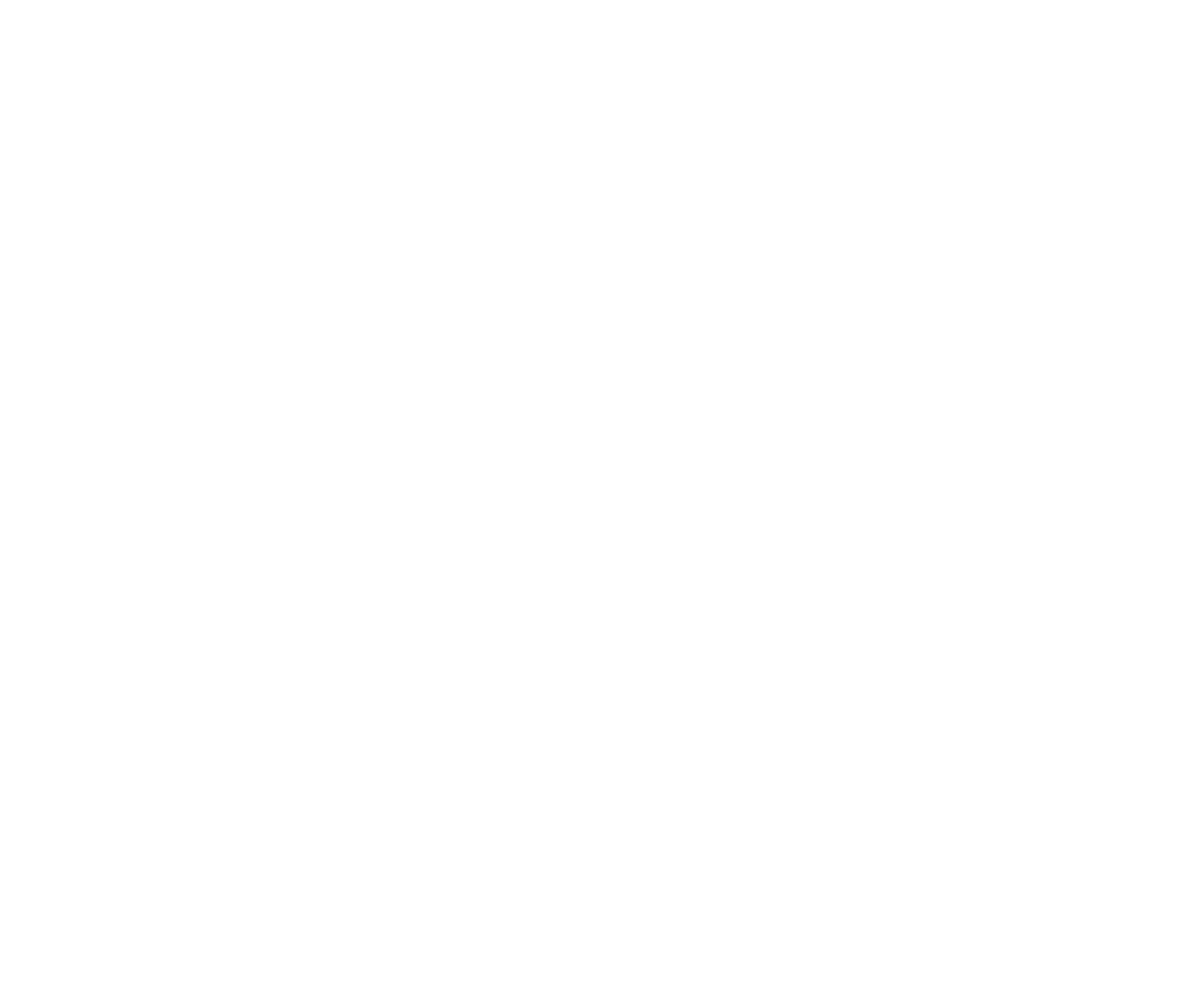
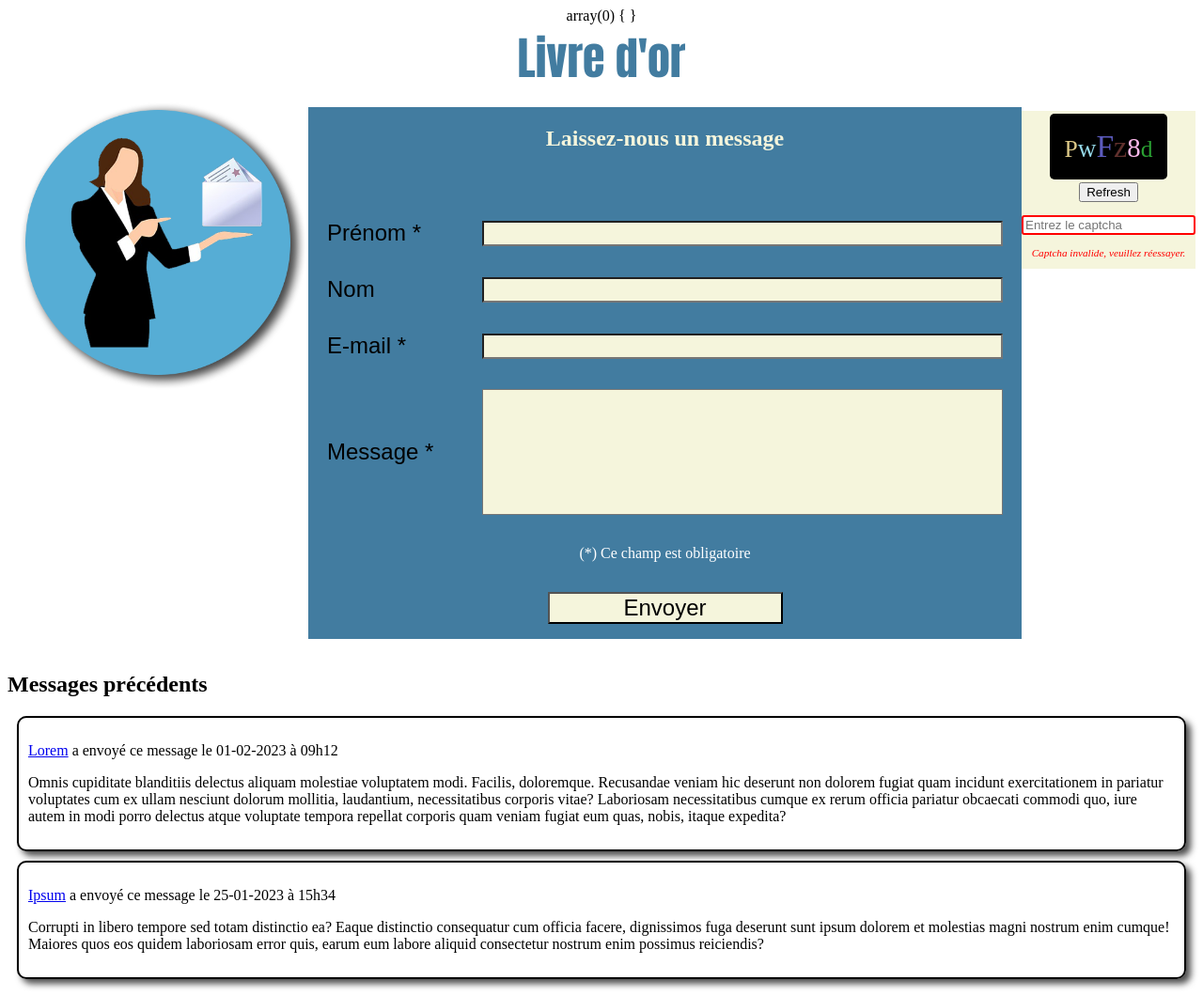
Before and after one commit to mikhawa/TI2, a PHP site: page / in a window 1280 px wide. Before the commit the page is empty. Shown: the whole page at 94% size. Before the commit the page ends 800 px from the top, so only its background shows below. Run offline with PHP 8.4, Linux system fonts and the light colour scheme; a stand-in replaces the project's code that opens the database connection.

Commit message:
first tests

```diff
--- a/public/css/captcha.css
+++ b/public/css/captcha.css
@@ -0,0 +1,49 @@
+#captcha {
+    -webkit-user-select: none; /* Safari */
+    -ms-user-select: none; /* IE 10+ */
+    user-select: none;
+
+    background-color: black;
+    display: inline-block;
+    padding: 1em;
+    margin: 0.2em 0;
+    border-radius: 5px;
+}
+
+#captchaRefresh {
+    margin-bottom: 1em;
+}
+
+#captchaInput {
+    margin-bottom: 1em;
+}
+
+.invalidCaptcha {
+    border: solid 2px red;
+    border-radius: 3px;
+}
+
+.invalidCaptcha + span::after {
+    content: "Captcha invalide, veuillez réessayer.";
+    color: red;
+    font-size: 0.7em;
+    font-style: italic;
+    /*padding-left: 5px;*/
+    display: block;
+    margin-bottom: 1em;
+}
+
+.validCaptcha {
+    border: solid 2px green;
+    border-radius: 3px;
+}
+
+.validCaptcha + span::after {
+    content: "Vérification réussie";
+    color: green;
+    font-size: 0.7em;
+    font-style: italic;
+    /*padding-left: 5px;*/
+    display: block;
+    margin-bottom: 1em;
+}
--- a/public/css/style.css
+++ b/public/css/style.css
@@ -0,0 +1,141 @@
+body {
+    /*background-color: #675048;*/
+    display: flex;
+    flex-direction: column;
+    justify-content: flex-start;
+    align-items: center;
+}
+
+main {
+    display: flex;
+    flex-direction: column;
+    justify-content: flex-start;
+    align-items: center;
+    width: 100%;
+}
+
+img {
+    width: 320px;
+}
+
+#titre {
+    font-family:Impact, Haettenschweiler, 'Arial Narrow Bold', sans-serif;
+    color: #427ca0;
+    font-size: 3em;
+    text-align: center;
+}
+
+#formulaire {
+    background-color: #427ca0;
+    width:100%;
+
+    display: flex;
+    flex-direction: column;
+    align-items: center;
+
+    margin-top: 1em;
+    height:auto;
+}
+
+#formulaire h2 {
+    text-align: center;
+    color: beige;
+}
+
+#status {
+    background-color: white;
+    text-align: center;
+}
+
+.OK { color : green; padding: 5px; }
+.Erreur { color : red; padding: 5px; }
+
+.field, .button {
+    display: flex;
+    flex-direction: column;
+    justify-content: flex-start;
+    align-items: center;
+    margin: 1em 0;
+    width: 100%;
+}
+
+.field label {
+    font-size: 1.5em;
+    font-family: Arial, Helvetica, sans-serif;
+    width:90%;
+}
+
+.field input[type='text'], .field input[type='email'] {
+    background-color: beige;
+    width:90%;
+    height: 2em;
+}
+
+textarea {
+    background-color: beige;
+    width:90%;
+    height: 10em;
+    resize:none;
+}
+
+.button input {
+    background-color: beige;
+    font-size: 1.5em;
+    font-family: Arial, Helvetica, sans-serif;
+    width: 90%;
+}
+
+#captchaDiv {
+    width:200px;
+    height:auto;
+    background-color: beige;
+    margin: 20px 0;
+    display: flex;
+    flex-direction: column;
+    align-items: center;
+}
+
+article {
+    border: 2px solid black;
+    border-radius: 10px;
+    box-shadow: 5px 5px 7px 0px rgba(0, 0, 0, 0.70);
+    padding:10px;
+    margin: 0 10px 10px 10px;
+}
+
+@media screen and (min-width:480px) {
+
+    .field {
+        display: flex;
+        flex-direction: row;
+        justify-content: flex-start;
+        align-items: center;
+        margin: 1em 0;
+    }
+
+    .field label {
+        display: block;
+        padding-left: 20px;
+        padding-right: 20px;
+        width: 200px;
+    }
+
+    .field input[type='text'], .field input[type='email'], textarea {
+        width: 100%;
+        margin-right: 20px;
+    }
+
+    .button input {
+        display: block;
+        width: 250px;
+    }
+}
+
+@media screen and (min-width:960px) {
+    main {
+        display: flex;
+        flex-direction: row;
+        justify-content: flex-start;
+        align-items: flex-start;
+    }
+}
--- a/public/index.php
+++ b/public/index.php
@@ -1,3 +1,7 @@
 <?php
 
 require_once "../config.php";
+
+
+
+include_once "../view/indexView.php";
--- a/public/js/captcha.js
+++ b/public/js/captcha.js
@@ -0,0 +1,83 @@
+/* Fonction qui génère un captcha qui sera inséré dans un élément avec l'id "captcha"
+et qui nécessite un callback qui sera appellé lorsque le captcha est validé
+ainsi qu'une longueur de captcha pour la génération */
+function captchaCF2M(callback, captchaLen) {
+
+    function randomInt(min, max) {
+        return Math.floor(Math.random() * (max - min + 1) + min)
+    }
+
+    // Retourne un array contenant autant d'élements venant de "array" que "numberOfElements"
+    function getElementsFromArray(array, numberOfElements) {
+        let arrayOfElements = [];
+        for (let i = 0; i < numberOfElements; i++) {
+            let randomElement = array[randomInt(0, array.length - 1)];
+            arrayOfElements.push(randomElement);
+        }
+        return arrayOfElements
+    }
+
+    // Vide le contenu de l'élément avec l'id "captcha" et y insère un nouveau captcha
+    function generateCaptcha() {
+        captcha.innerHTML = "";
+        captchaInput.value = "";
+
+        let captchaArray = getElementsFromArray(allCharacters, captchaLen);
+        console.log("generateCaptcha : " + captchaArray);
+
+        for (let i = 0; i < captchaArray.length; i++) {
+            let colors = randomRGB(); //
+            let size = randomSize(16,24);
+            captcha.insertAdjacentHTML('beforeend', `<span style="color: rgb(${colors[0]}, ${colors[1]}, ${colors[2]}); font-size: ${size}em">${captchaArray[i]}</span>`);
+        }
+    }
+
+    // Vérifie si l'entrée utilisateur correspond au captcha et appelle le callback
+    // sinon génère un nouveau captcha
+    function validateCaptcha() {
+        console.log("validateCaptcha - captcha : "+captcha.textContent);
+        console.log("validateCaptcha - Input : "+captchaInput.value);
+
+        if (captcha.textContent === captchaInput.value) {
+            console.log("validateCaptcha - Valide");
+            captchaInput.classList.remove("invalidCaptcha");
+            captchaInput.classList.add("validCaptcha");
+            setTimeout(callback,2000);
+        } else {
+            console.log("validateCaptcha - Invalide");
+            captchaInput.classList.add("invalidCaptcha");
+            generateCaptcha(captchaLen);
+        }
+    }
+
+    function randomRGB() {
+        let arrayRGB = [];
+
+        for (let i = 0; i < 3; i++) {
+            arrayRGB.push(randomInt(21, 255));
+        }
+        // randomInt(min, max)
+        return arrayRGB
+    }
+
+    function randomSize(min,max) {
+        return randomInt(min, max) / 10
+    }
+
+    const allCharacters = ['A', 'B', 'C', 'D', 'E', 'F', 'G', 'H', 'I', 'J', 'K', 'L', 'M', 'N', 'O', 'P', 'Q', 'R', 'S', 'T', 'U', 'V', 'W', 'X', 'Y', 'Z', 'a', 'b', 'c', 'd', 'e', 'f', 'g', 'h', 'i', 'j', 'k', 'l', 'm', 'n', 'o', 'p', 'q', 'r', 's', 't', 'u', 'v', 'w', 'x', 'y', 'z', '0', '1', '2', '3', '4', '5', '6', '7', '8', '9'];
+    const captcha = document.querySelector('#captcha');
+    const captchaInput = document.querySelector('#captchaInput');
+    const captchaValidate = document.querySelector('#captchaValidate');
+    const captchaRefresh = document.querySelector('#captchaRefresh');
+
+    generateCaptcha(captchaLen);
+    captchaValidate.addEventListener('click', validateCaptcha);
+    captchaRefresh.addEventListener('click', generateCaptcha);
+}
+
+function redirection() {
+    /* document.location = "https://duckduckgo.com"; // Redirection vers un site */
+    document.querySelector("#formulaire").requestSubmit(); // Envoyer un formulaire
+}
+
+captchaCF2M(redirection, 6);
--- a/view/indexView.php
+++ b/view/indexView.php
@@ -1 +1,65 @@
 <?php
+var_dump($_POST);
+?>
+<!DOCTYPE html>
+<html lang="fr">
+<head>
+    <meta charset="UTF-8">
+    <meta http-equiv="X-UA-Compatible" content="IE=edge">
+    <meta name="viewport" content="width=device-width, initial-scale=1.0">
+    <title>Livre d'or</title>
+    <link rel="stylesheet" href="css/style.css">
+    <link rel="stylesheet" href="css/captcha.css">
+</head>
+<body>
+<header id="titre">Livre d'or</header>
+<main>
+    <img src="img/email.png" alt="image email">
+    <form id="formulaire" method="post" action="">
+        <h2>Laissez-nous un message</h2>
+        <h3 id="status" class=""></h3>
+        <!--            <h3 id="status" class="OK">Votre message est enregistré, merci.</h3>-->
+        <!--            <h3 id="status" class="Erreur">Une erreur s'est produite lors de l'enregistrement de votre message.</h3>-->
+        <div class="field">
+            <label for="prenom">Prénom *</label>
+            <input type="text" name="gb_prenom" id="prenom" required>
+        </div>
+        <div class="field">
+            <label for="nom">Nom</label>
+            <input type="text" name="gb_nom" id="nom">
+        </div>
+        <div class="field">
+            <label for="mail">E-mail *</label>
+            <input type="email" name="gb_email" id="mail" required>
+        </div>
+        <div class="field">
+            <label for="message">Message *</label>
+            <textarea name="gb_msg" id="message" required></textarea>
+        </div>
+        <p style="color:white; font-size:1em;">(*) Ce champ est obligatoire</p>
+        <div class="button">
+            <input type="button" value="Envoyer" id="captchaValidate" name="envoi">
+        </div>
+
+    </form>
+    <div id="captchaDiv">
+        <p id="captcha"></p>
+        <button id="captchaRefresh">Refresh</button>
+        <input id="captchaInput" type="text" placeholder="Entrez le captcha" class="invalidCaptcha"><span></span>
+    </div>
+</main>
+<aside>
+    <h2>Messages précédents</h2>
+    <article class="message">
+        <p><a href="#">Lorem</a> a envoyé ce message le 01-02-2023 à 09h12</p>
+        <p>Omnis cupiditate blanditiis delectus aliquam molestiae voluptatem modi. Facilis, doloremque. Recusandae veniam hic deserunt non dolorem fugiat quam incidunt exercitationem in pariatur voluptates cum ex ullam nesciunt dolorum mollitia, laudantium, necessitatibus corporis vitae? Laboriosam necessitatibus cumque ex rerum officia pariatur obcaecati commodi quo, iure autem in modi porro delectus atque voluptate tempora repellat corporis quam veniam fugiat eum quas, nobis, itaque expedita?</p>
+    </article>
+    <article class="message">
+        <p><a href="#">Ipsum</a> a envoyé ce message le 25-01-2023 à 15h34</p>
+        <p>Corrupti in libero tempore sed totam distinctio ea? Eaque distinctio consequatur cum officia facere, dignissimos fuga deserunt sunt ipsum dolorem et molestias magni nostrum enim cumque! Maiores quos eos quidem laboriosam error quis, earum eum labore aliquid consectetur nostrum enim possimus reiciendis?</p>
+    </article>
+</aside>
+
+<script src="js/captcha.js"></script>
+</body>
+</html>
```
